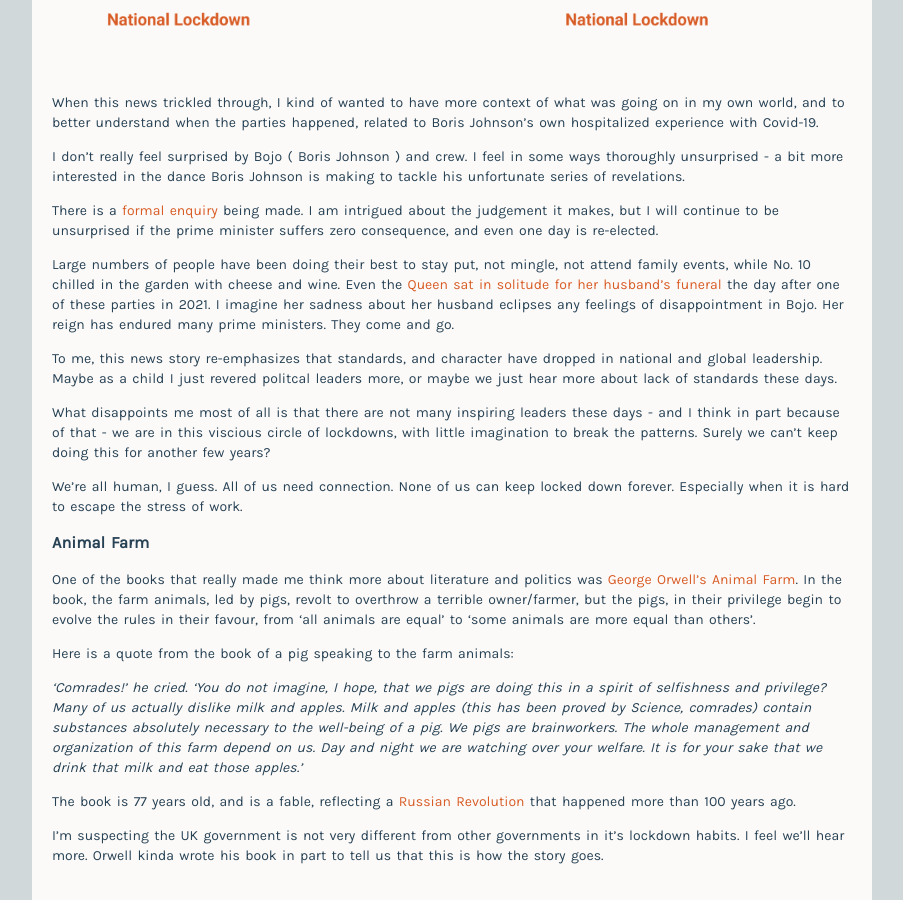
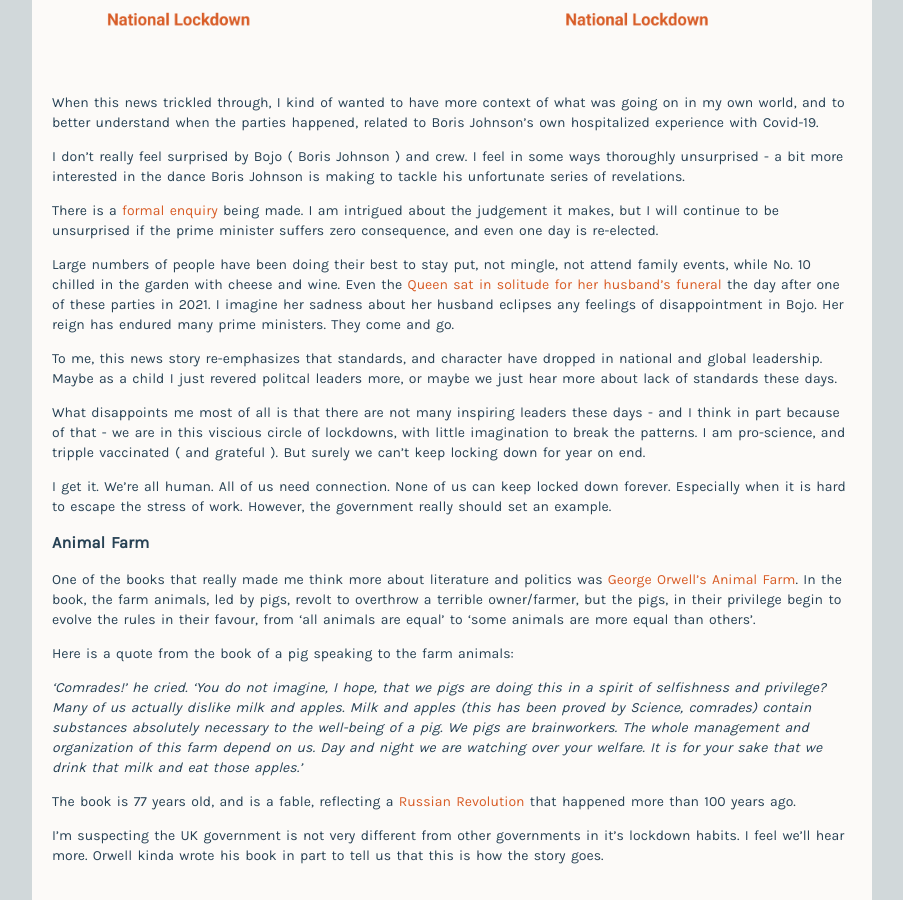
Before and after one commit to mcconville/blog, a Jekyll site: the page built from _posts/2022-01-26-bojo-lockdown-parties.md, in a window 1280 px wide and 900 px high, scrolled down 718 px. Shown: the whole window, without its empty margins (188-1091 px from the left). Built offline with Jekyll 4.4.1, drawn with Linux system fonts in a browser that asks for light colours.

Commit message:
Update 2022-01-26-bojo-lockdown-parties.md

```diff
--- a/_posts/2022-01-26-bojo-lockdown-parties.md
+++ b/_posts/2022-01-26-bojo-lockdown-parties.md
@@ -19,9 +19,9 @@ Large numbers of people have been doing their best to stay put, not mingle, not
 
 To me, this news story re-emphasizes that standards, and character have dropped in national and global leadership. Maybe as a child I just revered politcal leaders more, or maybe we just hear more about lack of standards these days.
 
-What disappoints me most of all is that there are not many inspiring leaders these days - and I think in part because of that - we are in this viscious circle of lockdowns, with little imagination to break the patterns. Surely we can't keep doing this for another few years?
+What disappoints me most of all is that there are not many inspiring leaders these days - and I think in part because of that - we are in this viscious circle of lockdowns, with little imagination to break the patterns. I am pro-science, and tripple vaccinated ( and grateful ). But surely we can't keep locking down for year on end.
 
-We're all human, I guess. All of us need connection. None of us can keep locked down forever. Especially when it is hard to escape the stress of work.
+I get it. We're all human. All of us need connection. None of us can keep locked down forever. Especially when it is hard to escape the stress of work. However, the government really should set an example.
 
 ### Animal Farm
 
```
